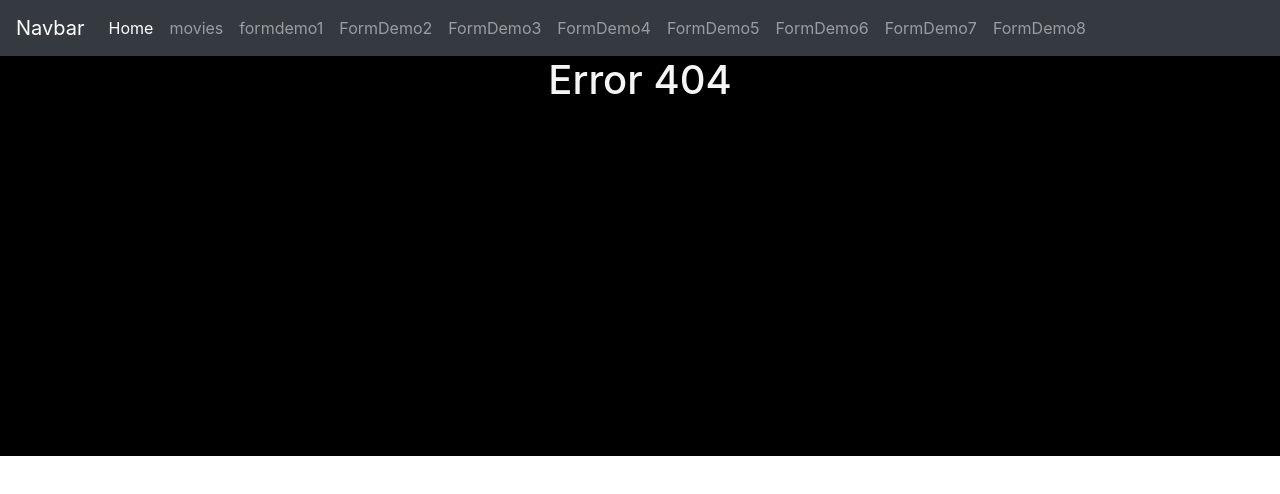
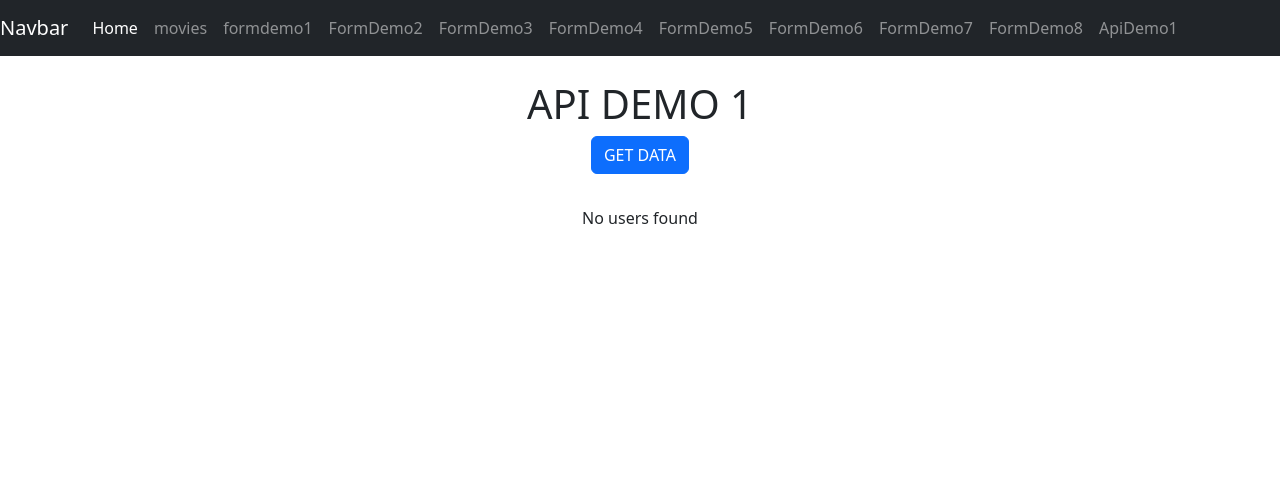
Before and after one commit to harshh-0304/learning25, a React (Vite) app in the folder Learning25/: page /apidemo1 in a window 1280 px wide. Before the commit this address had no page. Shown: the top 494 px of the page. Built offline with nearby package versions, Linux system fonts and the light colour scheme.

Commit message:
api calling

```diff
--- a/Learning25/package.json
+++ b/Learning25/package.json
@@ -10,6 +10,8 @@
     "preview": "vite preview"
   },
   "dependencies": {
+    "axios": "^1.7.9",
+    "bootstrap": "^5.3.3",
     "react": "^18.3.1",
     "react-dom": "^18.3.1",
     "react-hook-form": "^7.54.2",
--- a/Learning25/src/App.jsx
+++ b/Learning25/src/App.jsx
@@ -23,6 +23,8 @@ import { FormDemo5 } from "./components/forms/FormDemo5";
 import { FormDemo6 } from "./components/forms/FormDemo6";
 import { FormDemo7 } from "./components/forms/FormDemo7";
 import { FormDemo8 } from "./components/forms/FormDemo8";
+import {ApiDemo1} from "./components/apis/ApiDemo1"; // Adjust the path as needed
+
 
 
 function App() {
@@ -46,6 +48,7 @@ function App() {
         <Route path="/formdemo6" element={<FormDemo6></FormDemo6>}></Route>
         <Route path="/formdemo7" element={<FormDemo7></FormDemo7>}></Route>
         <Route path="/formdemo8" element={<FormDemo8></FormDemo8>}></Route>
+        <Route path="/apidemo1" element={<ApiDemo1></ApiDemo1>}></Route>
 
          </Routes>
     </div>
--- a/Learning25/src/components/Navbar.jsx
+++ b/Learning25/src/components/Navbar.jsx
@@ -48,6 +48,9 @@ const Navbar = () => {
       <li class="nav-item">
         <Link class="nav-link" to="/formdemo8">FormDemo8</Link>
       </li>
+      <li class="nav-item">
+        <Link class="nav-link" to="/apidemo1">ApiDemo1</Link>
+      </li>
 
     </ul>
 
--- /dev/null
+++ b/Learning25/src/components/apis/ApiDemo1.jsx
@@ -0,0 +1,106 @@
+// import axios from "axios";
+// import React, { useState } from "react";
+
+// export const ApiDemo1 = () => {
+//   const [message, setMessage] = useState("");
+//   const [users, setUsers] = useState([]);
+
+//   const getUserData = async () => {
+//     try {
+//       const res = await axios.get("https://node5.onrender.com/user/user");
+//       console.log(res.data);
+//       setMessage(res.data.message);
+//       setUsers(res.data.data);
+//     } catch (error) {
+//       console.error("Error fetching data:", error);
+//     }
+//   };
+
+//   return (
+//     <div style={{ textAlign: "center", margin: "20px" }}>
+//       <h1>API DEMO 1</h1>
+//       <button onClick={getUserData} style={{ marginBottom: "10px" }}>
+//         GET
+//       </button>
+//       <p>{message}</p>
+
+//       {users.length > 0 ? (
+//         <table border="1" style={{ margin: "0 auto", width: "50%", borderCollapse: "collapse" }}>
+//           <thead>
+//             <tr style={{ backgroundColor: "#f2f2f2" }}>
+//               <th style={{ padding: "10px" }}>Name</th>
+//               <th style={{ padding: "10px" }}>Age</th>
+//             </tr>
+//           </thead>
+//           <tbody>
+//             {users.map((user, index) => (
+//               <tr key={index}>
+//                 <td style={{ padding: "10px", border: "1px solid #ddd" }}>{user.name}</td>
+//                 <td style={{ padding: "10px", border: "1px solid #ddd" }}>{user.age}</td>
+//               </tr>
+//             ))}
+//           </tbody>
+//         </table>
+//       ) : (
+//         <p>No users found</p>
+//       )}
+//     </div>
+//   );
+// };
+import axios from "axios";
+import React, { useState } from "react";
+import "bootstrap/dist/css/bootstrap.min.css"; // Ensure Bootstrap is imported
+
+export const ApiDemo1 = () => {
+  const [message, setMessage] = useState("");
+  const [users, setUsers] = useState([]);
+
+  const getUserData = async () => {
+    try {
+      const res = await axios.get("https://node5.onrender.com/user/user");
+      console.log(res.data);
+      setMessage(res.data.message);
+      setUsers(res.data.data);
+    } catch (error) {
+      console.error("Error fetching data:", error);
+    }
+  };
+
+  return (
+    <div className="container text-center mt-4">
+      <h1>API DEMO 1</h1>
+      <button className="btn btn-primary mb-3" onClick={getUserData}>
+        GET DATA
+      </button>
+      <p>{message}</p>
+
+      {users.length > 0 ? (
+        <>
+          {/* Dark Themed Table */}
+          <table className="table table-dark table-striped">
+            <thead className="thead-dark">
+              <tr>
+                <th scope="col">#</th>
+                <th scope="col">Name</th>
+                <th scope="col">Age</th>
+              </tr>
+            </thead>
+            <tbody>
+              {users.map((user, index) => (
+                <tr key={index}>
+                  <th scope="row">{index + 1}</th>
+                  <td>{user.name}</td>
+                  <td>{user.age}</td>
+                </tr>
+              ))}
+            </tbody>
+          </table>
+
+
+        </>
+      ) : (
+        <p>No users found</p>
+      )}
+    </div>
+  );
+};
--- a/Learning25/src/index.html
+++ b/Learning25/src/index.html
@@ -2,6 +2,7 @@
 <!DOCTYPE html>
 <html lang="en">
   <head>
+
     <meta charset="UTF-8" />
     <link rel="icon" type="image/svg+xml" href="/vite.svg" />
     <meta name="viewport" content="width=device-width, initial-scale=1.0" />
--- a/Learning25/src/main.jsx
+++ b/Learning25/src/main.jsx
@@ -3,6 +3,8 @@ import { createRoot } from 'react-dom/client'
 // import './index.css'
 import App from './App.jsx'
 import { BrowserRouter } from 'react-router-dom'
+import "bootstrap/dist/css/bootstrap.min.css";
+
 
 createRoot(document.getElementById('root')).render(
   <StrictMode>
```
Also changed, not shown: 1 other file (tests, documents, lock files or other folders).
